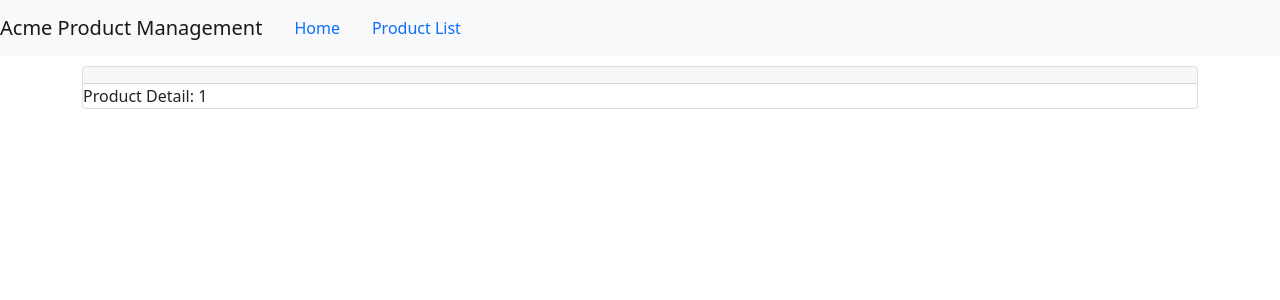
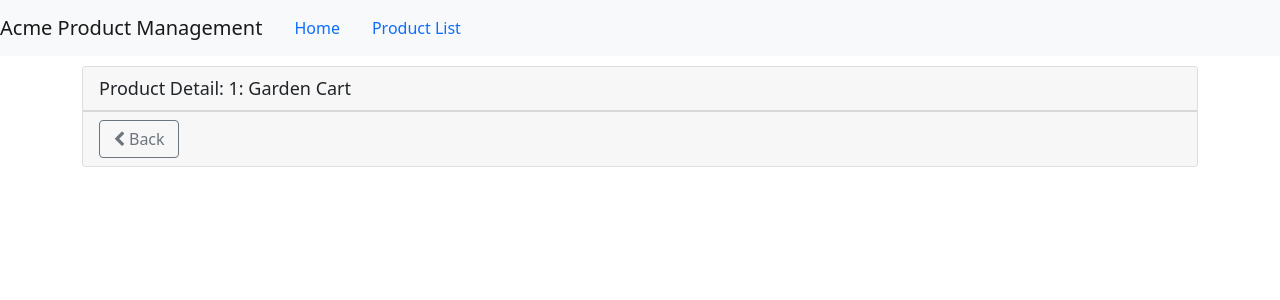
Before and after one commit to rendon75/APM, an Angular app: page /products/1 in a window 1280 px wide. Shown: the top 300 px of the page. Built offline with nearby package versions, Linux system fonts and the light colour scheme.

Commit message:
Rest of Module 12 Additional routing techniques.

```diff
--- a/src/app/app.module.ts
+++ b/src/app/app.module.ts
@@ -10,6 +10,7 @@ import { StarComponent } from './shared/star.component';
 import { ProductDetailComponent } from './products/product-detail.component';
 import { WelcomeComponent } from './home/welcome.component';
 import { RouterModule } from '@angular/router';
+import { ProductDetailGuard } from './products/product-detail.guard';
 
 @NgModule({
   declarations: [
@@ -26,7 +27,11 @@ import { RouterModule } from '@angular/router';
     HttpClientModule,
     RouterModule.forRoot([
       { path: 'products', component: ProductListComponent },
-      { path: 'products/:id', component: ProductDetailComponent },
+      {
+        path: 'products/:id',
+        canActivate: [ProductDetailGuard],
+        component: ProductDetailComponent
+      },
       { path: 'welcome', component: WelcomeComponent },
       { path: '', redirectTo: 'welcome', pathMatch: 'full' },
       { path: '**', redirectTo: 'welcome', pathMatch: 'full' }
--- a/src/app/products/product-detail.component.html
+++ b/src/app/products/product-detail.component.html
@@ -1,4 +1,12 @@
 <div class="card">
-  <div class="card-header"></div>
-    {{pageTitle}}
+  <div class="card-header">
+    {{pageTitle + ': ' + product?.productName}}
+  </div>
+  <div class="card-footer">
+    <button class="btn btn-outline-secondary"
+            style='width:80px'
+            (click)="onBack()">
+      <i class="fa fa-chevron-left"></i> Back
+    </button>
+  </div>
 </div>
--- a/src/app/products/product-detail.component.ts
+++ b/src/app/products/product-detail.component.ts
@@ -1,5 +1,6 @@
 import { Component, OnInit } from '@angular/core';
-import { ActivatedRoute } from '@angular/router';
+import { ActivatedRoute, Router } from '@angular/router';
+import { IProduct } from './product';
 
 @Component({
   templateUrl: './product-detail.component.html',
@@ -7,12 +8,27 @@ import { ActivatedRoute } from '@angular/router';
 })
 export class ProductDetailComponent implements OnInit {
   pageTitle: string = 'Product Detail';
+  product: IProduct | undefined;
 
-  constructor(private route: ActivatedRoute) { }
+  constructor(private route: ActivatedRoute,
+              private router: Router) { }
 
   ngOnInit(): void {
     const id = Number(this.route.snapshot.paramMap.get('id'));
     this.pageTitle += `: ${id}`;
+    this.product = {
+      "productId": 2,
+      "productName": "Garden Cart",
+      "productCode": "GDN-0023",
+      "releaseDate": "March 18, 2021",
+      "description": "15 gallon capacity rolling garden cart",
+      "price": 32.99,
+      "starRating": 4.2,
+      "imageUrl": "assets/images/garden_cart.png"
+    };
   }
 
+  onBack(): void {
+    this.router.navigate(['/products']);
+  }
 }
--- /dev/null
+++ b/src/app/products/product-detail.guard.ts
@@ -0,0 +1,28 @@
+import { Injectable } from '@angular/core';
+import { ActivatedRouteSnapshot, CanActivate, Router, RouterStateSnapshot, UrlTree } from '@angular/router';
+import { Observable } from 'rxjs';
+
+@Injectable({
+  providedIn: 'root'
+})
+export class ProductDetailGuard implements CanActivate {
+
+  constructor(private router: Router){
+
+  }
+
+  canActivate(
+    route: ActivatedRouteSnapshot,
+    state: RouterStateSnapshot): Observable<boolean | UrlTree> | Promise<boolean | UrlTree> | boolean | UrlTree {
+      const id = Number(route.paramMap.get('id'));
+
+      if(isNaN(id) || id < 1){
+        alert('Invalid product id');
+        this.router.navigate(['/products']);
+        return false;
+      }
+
+    return true;
+  }
+
+}
```
Also changed, not shown: 1 other file (tests, documents, lock files or other folders).
